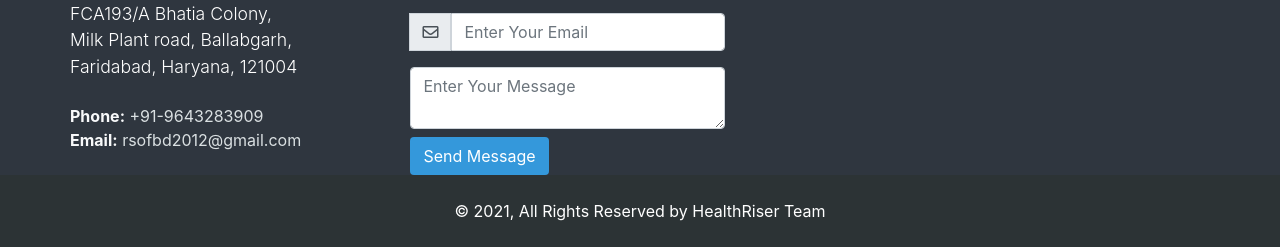
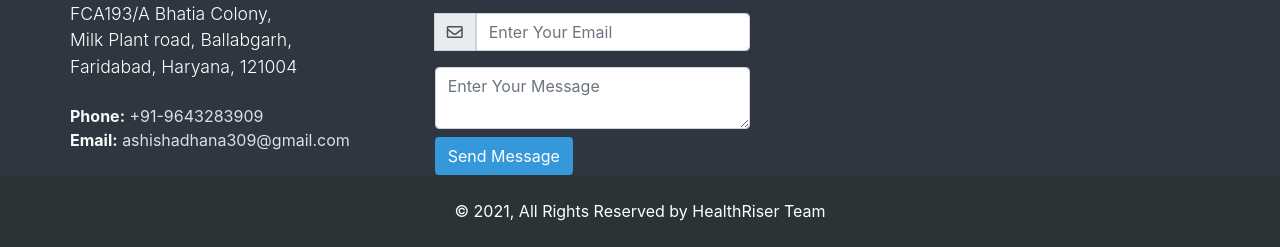
Before and after one commit to devgulati1/HackJaipur, a plain HTML site: page covid.html in a window 1280 px wide. Shown: the part 638-885 px from the top of the page. Drawn offline with nearby package versions, Linux system fonts and the light colour scheme; no server answers.

Commit message:
mail changed

```diff
--- a/covid.html
+++ b/covid.html
@@ -99,7 +99,7 @@
               <span class="font-weight-bold text-light">Phone:</span>
               +91-9643283909 <br />
               <span class="font-weight-bold text-light">Email:</span>
-              rsofbd2012@gmail.com
+              ashishadhana309@gmail.com
             </p>
           </div>
 
```
Also changed, not shown: about.html (+2 -1 lines), precaution.html (+1 -1 lines).
